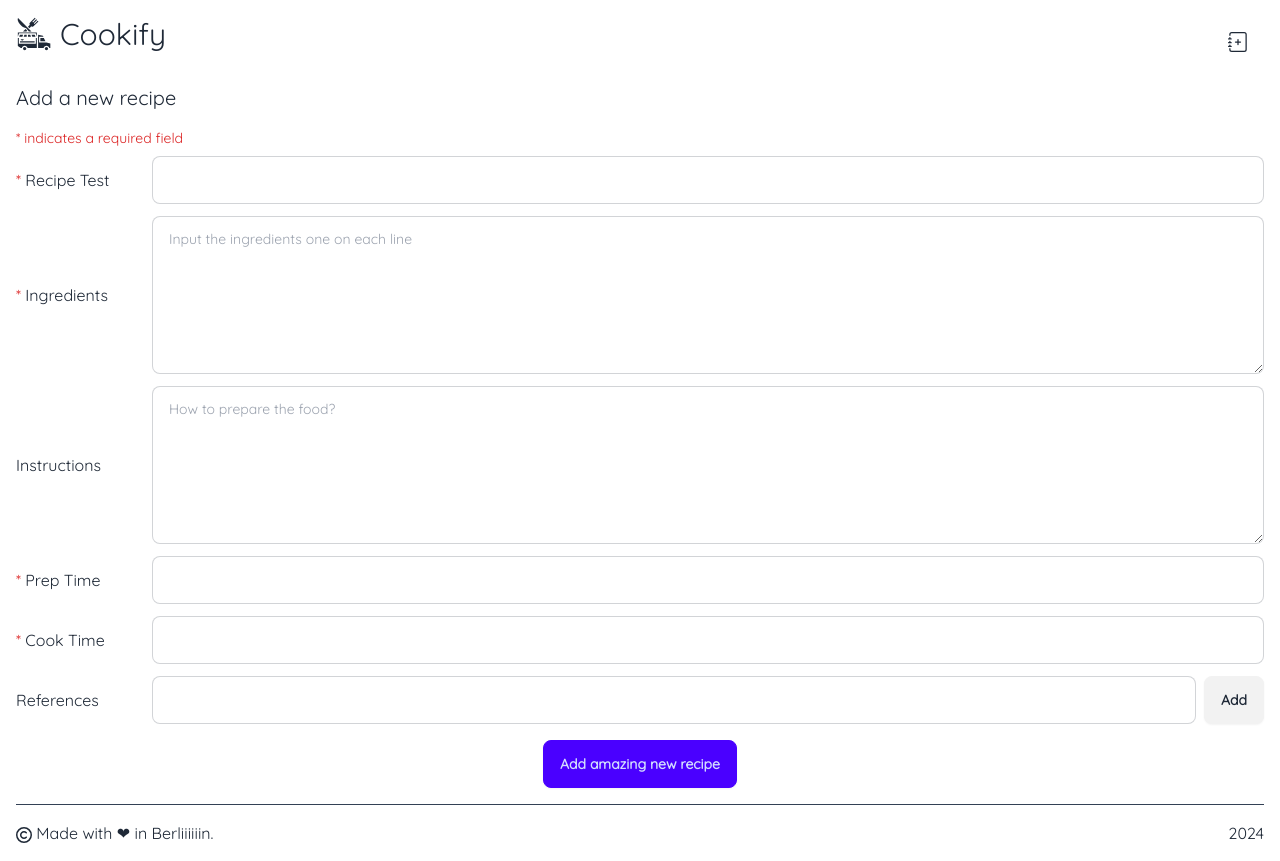
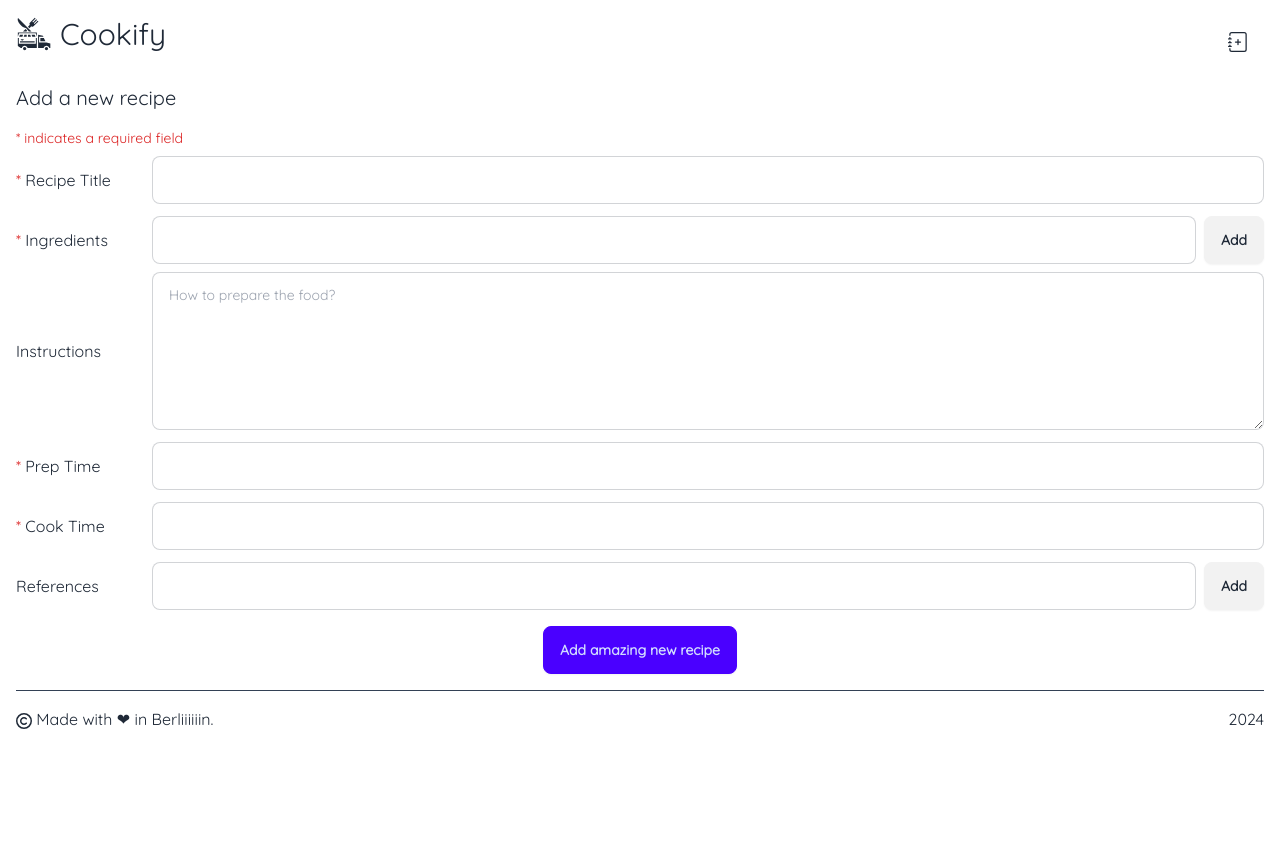
Before and after one commit to mayagizmo/cookify, a React (Vite) app: page /add-recipe in a window 1280 px wide. After the commit the page ends 800 px from the top, so only its background shows below. Built offline with nearby package versions, Linux system fonts and the light colour scheme; a web font is replaced by a local one.

Commit message:
Use multi input component for references and ingredients

```diff
--- a/src/AddRecipePage/AddRecipePage.tsx
+++ b/src/AddRecipePage/AddRecipePage.tsx
@@ -3,6 +3,7 @@ import { FaSpinner } from "react-icons/fa";
 
 import { FormInput } from "../Utility/FormInput.tsx";
 import { FormLabel } from "../Utility/FormLabel.tsx";
+import { FormMultiInput } from "../Utility/FormMultiInput.tsx";
 import { API_BASE } from "../constants.ts";
 
 interface RecipePayload {
@@ -17,7 +18,8 @@ interface RecipePayload {
 
 export function AddRecipePage() {
   const [recipeTitle, setRecipeTitle] = useState("");
-  const [ingredients, setIngredients] = useState("");
+  const [ingredient, setIngredient] = useState("");
+  const [ingredientsList, setIngredientsList] = useState<Array<string>>([]);
   const [prepTime, setPrepTime] = useState("");
   const [cookTime, setCookTime] = useState("");
   const [instructions, setInstructions] = useState("");
@@ -26,9 +28,7 @@ export function AddRecipePage() {
   const [isSuccess, setIsSuccess] = useState(false);
   const [isLoading, setIsLoading] = useState(false);
   const [isError, setIsError] = useState(false);
-  const ingredientsId = useId();
   const instructionsId = useId();
-  const newSourceId = useId();
 
   async function postNewRecipe(data: RecipePayload) {
     setIsLoading(true);
@@ -58,14 +58,14 @@ export function AddRecipePage() {
       prepTime: Number(prepTime),
       cookingTime: Number(cookTime),
       instructions,
-      ingredients: splitIngredients(ingredients),
+      ingredients: ingredientsList,
       source: sourcesList,
     };
   }
 
   function resetForm() {
     setRecipeTitle("");
-    setIngredients("");
+    setIngredientsList([]);
     setInstructions("");
     setPrepTime("");
     setCookTime("");
@@ -81,32 +81,12 @@ export function AddRecipePage() {
     postNewRecipe(buildPayload());
   }
 
-  function handleAddReference(e: FormEvent) {
-    e.preventDefault();
-
-    setSourcesList((prevState) => [...prevState, newSource]);
-
-    setNewSource("");
-  }
-
-  function handleDynamicInputChange(index: number, newValue: string) {
-    setSourcesList(
-      sourcesList.map((source, i) => (i === index ? newValue : source)),
-    );
-  }
-
-  function handleDeleteReference(indexToDelete: number) {
-    const newVal = sourcesList.filter((_, index) => index !== indexToDelete);
-
-    setSourcesList(newVal);
-  }
-
   return (
     <>
       <p className="mb-2 text-sm text-red-600">* indicates a required field</p>
       <form onSubmit={handleAddRecipe}>
         <FormInput
-          labelText="Recipe Test"
+          labelText="Recipe Title"
           requiredLabel
           name="recipe-title"
           value={recipeTitle}
@@ -114,21 +94,17 @@ export function AddRecipePage() {
           onChange={(e) => setRecipeTitle(e.target.value)}
           requiredField
         />
-        <div className="flex flex-col md:items-center md:flex-row gap-2 mb-3">
-          <FormLabel labelText="Ingredients" required htmlFor={ingredientsId} />
-          <textarea
-            className="textarea textarea-bordered flex-grow"
-            autoComplete="on"
-            placeholder="Input the ingredients one on each line"
-            id={ingredientsId}
-            name="ingredients"
-            value={ingredients}
-            rows={5}
-            onChange={(e) => setIngredients(e.target.value)}
-            required
-          />
-        </div>
-        <div className="flex flex-col md:items-center md:flex-row gap-2 mb-3">
+
+        <FormMultiInput
+          stateValue={ingredient}
+          setStateValue={setIngredient}
+          stateList={ingredientsList}
+          setStateList={setIngredientsList}
+          labelText="Ingredients"
+          requiredLabel
+          name="ingredients"
+        />
+        <div className="flex flex-col md:items-center md:flex-row gap-2 mb-3 mt-2">
           <FormLabel
             labelText="Instructions"
             required={false}
@@ -167,55 +143,15 @@ export function AddRecipePage() {
           requiredField
           min={0}
         />
-
-        <div className="flex flex-col md:flex-row md:items-center gap-2 mb-2">
-          <FormLabel
-            labelText="References"
-            required={false}
-            htmlFor={newSourceId}
-          />
-          <aside className="flex gap-2 flex-grow">
-            <input
-              className="input input-bordered flex-grow"
-              name="source"
-              value={newSource}
-              id={newSourceId}
-              type="text"
-              onChange={(e) => setNewSource(e.target.value)}
-            />
-            <button className="btn" onClick={handleAddReference}>
-              Add
-            </button>
-          </aside>
-        </div>
-        {sourcesList.length > 0 && (
-          <div className="flex flex-wrap gap-2">
-            {sourcesList.map((source, index) => (
-              <div
-                className="flex flex-1 min-w-[calc(100%-0.5rem)] lg:min-w-[calc(50%-0.5rem)]"
-                key={index}
-              >
-                <input
-                  className="input input-bordered flex-grow"
-                  name={source}
-                  id={source}
-                  value={source}
-                  type="text"
-                  onChange={(e) =>
-                    handleDynamicInputChange(index, e.target.value)
-                  }
-                />
-                <button
-                  className="p-2"
-                  type="button"
-                  onClick={() => handleDeleteReference(index)}
-                >
-                  ❌
-                </button>
-              </div>
-            ))}
-          </div>
-        )}
+        <FormMultiInput
+          stateValue={newSource}
+          setStateValue={setNewSource}
+          stateList={sourcesList}
+          setStateList={setSourcesList}
+          labelText="References"
+          requiredLabel={false}
+          name="source"
+        />
 
         <div className="text-center mb-2 mt-4">
           <button className="btn btn-primary" type="submit">
@@ -243,7 +179,3 @@ export function AddRecipePage() {
     </>
   );
 }
-
-function splitIngredients(ingredients: string) {
-  return ingredients.split("\n").filter((item: string) => item);
-}
```
